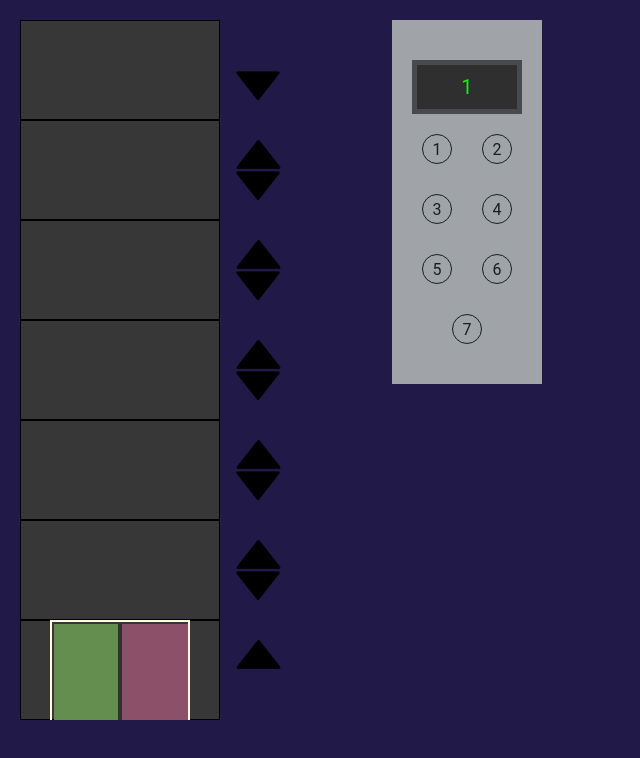
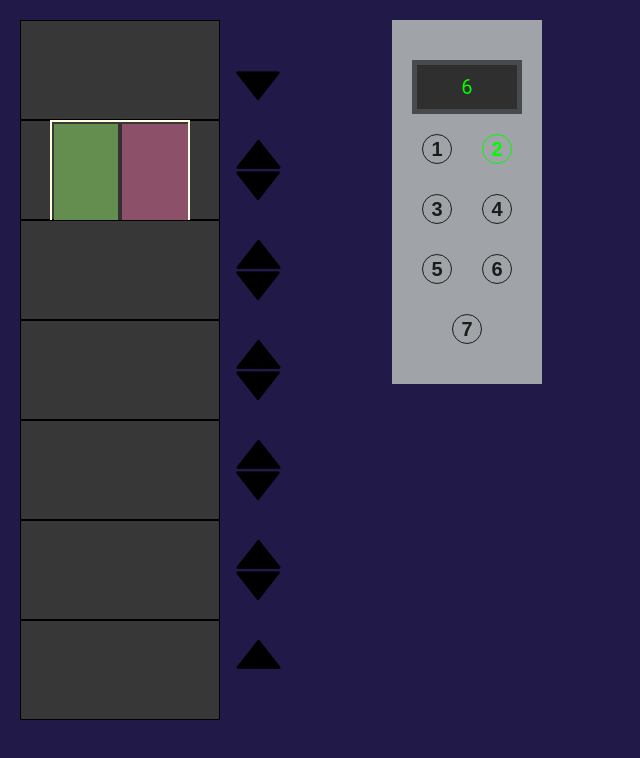
Before and after one commit to JuanDVejarano/proyecto-ascensor, a React (Vite) app: page / in a window 1280 px wide. Shown: the top 758 px of the page, without its empty margins (0-640 px from the left). Built offline with nearby package versions, Linux system fonts and the light colour scheme.

Commit message:
actualizaciond e disenio Panel button

```diff
--- a/src/App.tsx
+++ b/src/App.tsx
@@ -24,7 +24,7 @@ function App() {
     ]); // botones externos del elevador
     let [internalButons, setInternalButons] = useState<boolean[]>([
         false,
-        false,
+        true,
         false,
         false,
         false,
--- a/src/components/Board/Board.scss
+++ b/src/components/Board/Board.scss
@@ -24,10 +24,25 @@
             width: 30px;
             height: 30px;
             border-radius: 50%;
-            color: #171f1b;
+
+            button {
+                color: #171f1b;
+                font-size: 20px;
+                font-weight: bold;
+                display: flex;
+                align-items: center;
+                justify-content: center;
+                width: 100%;
+                height: 100%;
+            }
 
             &--on {
                 @extend .list__button;
+                border: 1px solid #02fc00;
+
+                button {
+                    color: #02fc00;
+                }
             }
         }
     }
--- a/src/components/Board/Board.tsx
+++ b/src/components/Board/Board.tsx
@@ -13,7 +13,7 @@ const Board = (props) => (
                         className={
                             internalButons ? "list__button--on" : "list__button"
                         }>
-                        {index + 1}
+                        <button>{index + 1}</button>
                     </li>
                 )
             )}
```
